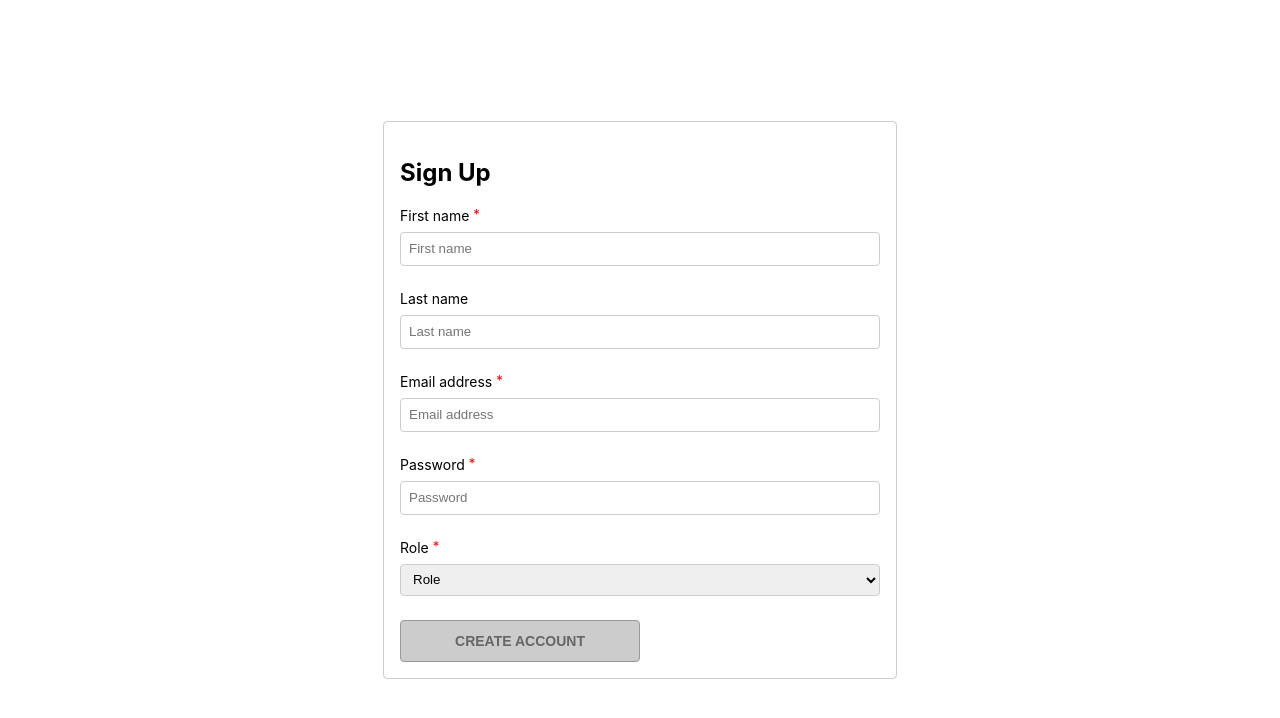
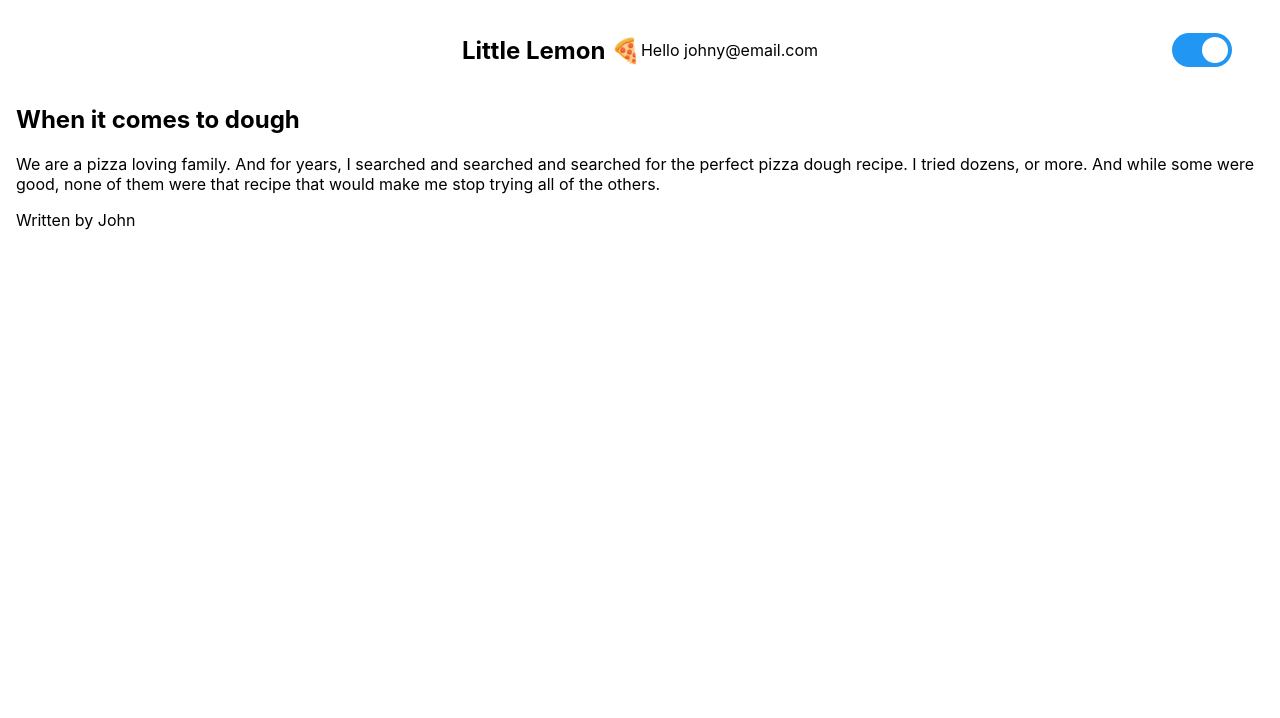
Before and after one commit to itsjustmartin/react, a React (Create React App) app: page / in a window 1280 px wide. Shown: the top 718 px of the page. Built offline with nearby package versions, Linux system fonts and the light colour scheme.

Commit message:
add context to theme and user

```diff
--- a/src/App.css
+++ b/src/App.css
@@ -1,78 +1,19 @@
 .App {
   display: flex;
-  flex: 1;
-  height: 100vh;
+  padding: 16px;
+  flex-direction: column;
+  min-height: 100vh;
+}
+
+header {
+  position: relative;
+  display: flex;
+  flex-direction: row;
   justify-content: center;
   align-items: center;
 }
 
-fieldset {
-  display: flex;
-  width: 480px;
-  padding: 16px;
-  border: 1px solid #ccc;
-  border-radius: 4px;
-  flex-direction: column;
+.Page {
+  max-width: 1280px;
+  margin: 0 auto;
 }
-
-label {
-  margin-bottom: 8px;
-  font-size: 14px;
-}
-
-sup {
-  color: red;
-  top: -2px;
-  font-size: 95%;
-  line-height: 0;
-  position: relative;
-  vertical-align: baseline;
-}
-
-input,
-select {
-  border-radius: 4px;
-  border: 1px solid #ccc;
-  height: 32px;
-  padding: 0 8px;
-}
-
-.Field {
-  position: relative;
-  padding-bottom: 24px;
-  display: flex;
-  flex-direction: column;
-}
-
-.FieldError {
-  position: absolute;
-  bottom: -6px;
-  color: red;
-  font-size: 12px;
-}
-
-.Row {
-  display: flex;
-  flex-direction: row;
-}
-
-button {
-  padding: 12px;
-  width: 240px;
-  border-radius: 4px;
-  border: 1px solid #ccc;
-  background-color: darkblue;
-  color: white;
-  text-transform: uppercase;
-  font-size: 14px;
-  font-weight: bold;
-  cursor: pointer;
-}
-
-button:disabled,
-button[disabled] {
-  border: 1px solid #999999;
-  background-color: #cccccc;
-  color: #666666;
-  cursor: not-allowed;
-}
--- a/src/App.js
+++ b/src/App.js
@@ -1,124 +1,99 @@
-import './App.css';
-import { useState } from "react";
-import { validateEmail } from "../src/utils";
+import "./App.css";
+import { ThemeProvider, useTheme } from "./ThemeContext";
+import Switch from "./Switch";
+import { UserProvider, useUser } from "./UserContext";
 
-const PasswordErrorMessage = () => {
+
+const LoggedInUser = () => {
+  const user = useUser();
   return (
-    <p className="FieldError">Password should have at least 8 characters</p>
+    <p>Hello <span className="Username">{user.email}</span></p>
+  )
+}
+
+const Title = ({ children }) => {
+  const { theme } = useTheme();
+  return (
+    <h2
+      style={{
+        color: theme === "light" ? "black" : "white",
+      }}
+    >
+      {children}
+    </h2>
+  );
+};
+
+const Paragraph = ({ children }) => {
+  const { theme } = useTheme();
+  return (<div>
+    <p
+      style={{
+        color: theme === "light" ? "black" : "white",
+      }}
+    >
+      {children}
+    </p>
+  </div>
+  );
+};
+
+const Content = () => {
+  const user = useUser();
+  return (
+    <div>
+      <Paragraph>
+        We are a pizza loving family. And for years, I searched and searched and
+        searched for the perfect pizza dough recipe. I tried dozens, or more.
+        And while some were good, none of them were that recipe that would
+        make me stop trying all of the others.
+        <p>Written by {user.name}</p>
+      </Paragraph>
+    </div>
+  );
+};
+
+const Header = () => {
+  return (
+    <header>
+      <Switch />
+      <Title>Little Lemon 🍕</Title>
+      <LoggedInUser/>
+
+    </header>
+  );
+};
+
+const Page = () => {
+  return (
+    <div className="Page">
+      <Title>When it comes to dough</Title>
+      <Content />
+    </div>
   );
 };
 
 function App() {
-  const [firstName, setFirstName] = useState("");
-  const [lastName, setLastName] = useState("");
-  const [email, setEmail] = useState("");
-  const [password, setPassword] = useState({
-    value: "",
-    isTouched: false,
-  });
-  const [role, setRole] = useState("role");
-
-  const getIsFormValid = () => {
-    return (
-      firstName &&
-      validateEmail(email) &&
-      password.value.length >= 8 &&
-      role !== "role"
-    );
-  };
-
-  const clearForm = () => {
-    setFirstName("");
-    setLastName("");
-    setEmail("");
-    setPassword({
-      value: "",
-      isTouched: false,
-    });
-    setRole("role");
-  };
-
-  const handleSubmit = (e) => {
-    e.preventDefault();
-    alert("Account created!");
-    clearForm();
-  };
-
+  const { theme } = useTheme();
   return (
-    <div className="App">
-      <form onSubmit={handleSubmit}>
-        <fieldset>
-          <h2>Sign Up</h2>
-          <div className="Field">
-            <label>
-              First name <sup>*</sup>
-            </label>
-            <input
-              value={firstName}
-              onChange={(e) => {
-                setFirstName(e.target.value);
-              }}
-              placeholder="First name"
-            />
-          </div>
-          <div className="Field">
-            <label>Last name</label>
-            <input
-              value={lastName}
-              onChange={(e) => {
-                setLastName(e.target.value);
-              }}
-              placeholder="Last name"
-            />
-          </div>
-          <div className="Field">
-            <label>
-              Email address <sup>*</sup>
-            </label>
-            <input
-              value={email}
-              onChange={(e) => {
-                setEmail(e.target.value);
-              }}
-              placeholder="Email address"
-            />
-          </div>
-          <div className="Field">
-            <label>
-              Password <sup>*</sup>
-            </label>
-            <input
-              value={password.value}
-              type="password"
-              onChange={(e) => {
-                setPassword({ ...password, value: e.target.value });
-              }}
-              onBlur={() => {
-                setPassword({ ...password, isTouched: true });
-              }}
-              placeholder="Password"
-            />
-            {password.isTouched && password.value.length < 8 ? (
-              <PasswordErrorMessage />
-            ) : null}
-          </div>
-          <div className="Field">
-            <label>
-              Role <sup>*</sup>
-            </label>
-            <select value={role} onChange={(e) => setRole(e.target.value)}>
-              <option value="role">Role</option>
-              <option value="individual">Individual</option>
-              <option value="business">Business</option>
-            </select>
-          </div>
-          <button type="submit" disabled={!getIsFormValid()}>
-            Create account
-          </button>
-        </fieldset>
-      </form>
+    <div
+      className="App"
+      style={{
+        backgroundColor: theme === "light" ? "white" : "black",
+      }}
+    >
+      <Header />
+      <Page />
     </div>
   );
 }
 
-export default App;
+function Root() {
+  return (
+      <ThemeProvider>
+        <UserProvider><App /></UserProvider>
+      </ThemeProvider>
+  );
+}
+
+export default Root;
--- /dev/null
+++ b/src/Switch/Styles.css
@@ -0,0 +1,61 @@
+.switch {
+    position: absolute;
+    display: inline-block;
+    right: 32px;
+    width: 60px;
+    height: 34px;
+}
+
+/* Hide default HTML checkbox */
+.switch input {
+    opacity: 0;
+    width: 0;
+    height: 0;
+}
+
+/* The slider */
+.slider {
+    position: absolute;
+    cursor: pointer;
+    top: 0;
+    left: 0;
+    right: 0;
+    bottom: 0;
+    background-color: #ccc;
+    -webkit-transition: .4s;
+    transition: .4s;
+}
+
+.slider:before {
+    position: absolute;
+    content: "";
+    height: 26px;
+    width: 26px;
+    left: 4px;
+    bottom: 4px;
+    background-color: white;
+    -webkit-transition: .4s;
+    transition: .4s;
+}
+
+input:checked+.slider {
+    background-color: #2196F3;
+}
+
+input:focus+.slider {
+    box-shadow: 0 0 1px #2196F3;
+}
+
+input:checked+.slider:before {
+    -webkit-transform: translateX(26px);
+    -ms-transform: translateX(26px);
+    transform: translateX(26px);
+}
+
+.slider.round {
+    border-radius: 34px;
+}
+
+.slider.round:before {
+    border-radius: 50%;
+}
--- /dev/null
+++ b/src/Switch/index.js
@@ -0,0 +1,18 @@
+import "./Styles.css";
+import { useTheme } from "../ThemeContext";
+
+const Switch = () => {
+    const { theme, toggleTheme } = useTheme();
+    return (
+        <label className="switch">
+            <input
+                type="checkbox"
+                checked={theme === "light"}
+                onChange={toggleTheme}
+            />
+            <span className="slider round" />
+        </label>
+    );
+};
+
+export default Switch;
--- /dev/null
+++ b/src/ThemeContext.js
@@ -0,0 +1,20 @@
+import { createContext, useContext, useState } from "react";
+
+const ThemeContext = createContext(undefined);
+
+export const ThemeProvider = ({ children }) => {
+    const [theme, setTheme] = useState("light");
+
+    return (
+        <ThemeContext.Provider
+            value={{
+                theme,
+                toggleTheme: () => setTheme(theme === "light" ? "dark" : "light"),
+            }}
+        >
+            {children}
+        </ThemeContext.Provider>
+    );
+};
+
+export const useTheme = () => useContext(ThemeContext);
--- /dev/null
+++ b/src/UserContext.js
@@ -0,0 +1,15 @@
+import { createContext, useContext, useState } from "react";
+
+const UserContext = createContext(undefined);
+
+export const UserProvider = ({ children }) => {
+    // simple without fetching data
+    const [user] = useState({
+        name: "John",
+        email: "johny@email.com",
+        dob: "01/01/2000",
+    })
+    return <UserContext.Provider value={user}>{children}</UserContext.Provider>
+}
+
+export const useUser = () => useContext(UserContext);
```
